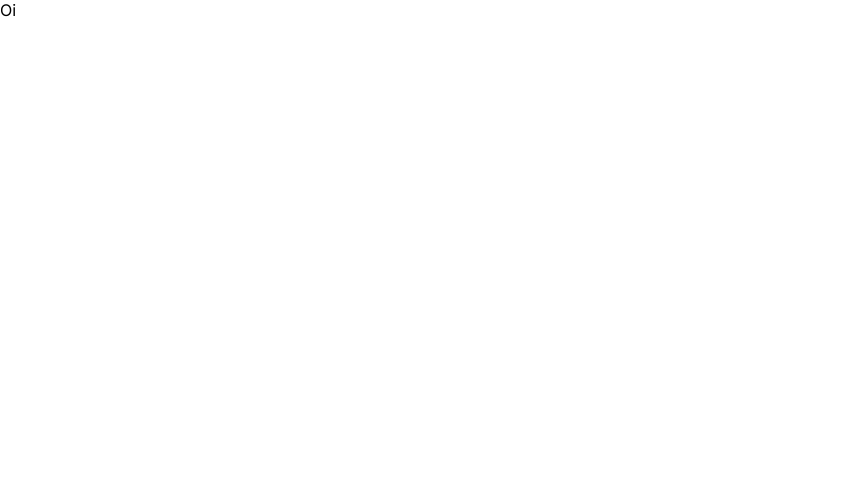
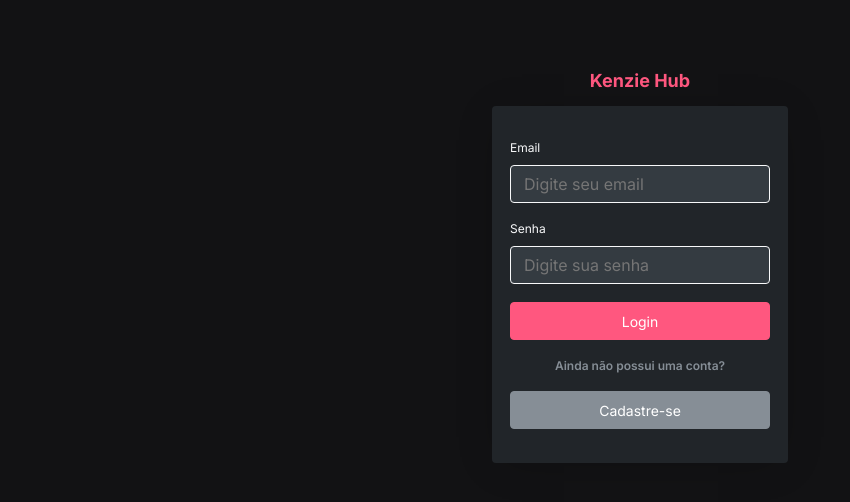
Before and after one commit to joaobuga35/Kenzie-hub, a React (Create React App) app: page / in a window 1280 px wide. Shown: the top 502 px of the page, without its empty margins (0-850 px from the left). Built offline with nearby package versions, Linux system fonts and the light colour scheme.

Commit message:
styles and redirected page

```diff
--- a/src/App.jsx
+++ b/src/App.jsx
@@ -1,10 +1,10 @@
-// import { RoutesMain as Routes } from "./routes";
+import { RoutesMain as Routes } from "./routes";
 import Global from "./styles/Global";
 function App() {
   return (
     <>
       <Global />
-      <p>Oi</p>
+      <Routes />
     </>
   );
 }
--- a/src/components/Form/styles.js
+++ b/src/components/Form/styles.js
@@ -7,10 +7,12 @@ export const Form = styled.form`
   padding: 3.4rem 1.8rem 3.4rem 1.8rem;
 
   display: flex;
-  justify-content: center;
   align-items: center;
   flex-direction: column;
   gap: 1.8rem;
 
   background-color: var(--gray-3);
+
+  border-radius: 0.4rem;
+  box-shadow: 0px 4px 40px -10px rgba(0, 0, 0, 0.25);
 `;
--- a/src/components/Input/index.jsx
+++ b/src/components/Input/index.jsx
@@ -0,0 +1,14 @@
+import { Label, Input } from "./styles.js";
+export const InputsMain = ({ id, label, type, register, placeholder }) => {
+  return (
+    <div className="containerInput">
+      <Label htmlFor={id}>{label}</Label>
+      <Input
+        id={id}
+        type={type}
+        placeholder={placeholder}
+        {...register}
+      ></Input>
+    </div>
+  );
+};
--- a/src/components/Input/styles.js
+++ b/src/components/Input/styles.js
@@ -5,6 +5,7 @@ export const Input = styled.input`
   height: 3.8rem;
 
   background-color: var(--gray-2);
+  color: var(--gray-0);
 
   border: 1px solid var(--gray-0);
   border-radius: 0.4rem;
@@ -13,3 +14,10 @@ export const Input = styled.input`
   padding-top: 0.8rem;
   padding-bottom: 0.8rem;
 `;
+
+export const Label = styled.label`
+  font-size: 1.2rem;
+  display: block;
+  margin-bottom: 1rem;
+  color: var(--gray-0);
+`;
--- a/src/pages/Login/index.jsx
+++ b/src/pages/Login/index.jsx
@@ -1 +1,40 @@
-export const Login = () => {};
+import { Form } from "../../components/Form/styles.js";
+import { InputsMain } from "../../components/Input";
+import { Logo } from "../../styles/Logo.js";
+import { BtnDefault } from "../../styles/Button.js";
+import { DivRedirectRegister } from "./styles.js";
+import { Link } from "react-router-dom";
+
+export const Login = () => {
+  return (
+    <div className="container">
+      <Logo marginTop={"7rem"} marginBottom={"1.5rem"}>
+        Kenzie Hub
+      </Logo>
+      <Form>
+        <InputsMain
+          label={"Email"}
+          type={"text"}
+          id={"email"}
+          placeholder={"Digite seu email"}
+        />
+        <InputsMain
+          label={"Senha"}
+          type={"password"}
+          id={"password"}
+          placeholder={"Digite sua senha"}
+        />
+        <BtnDefault
+          backColor={"var(--color-primary)"}
+          colorBorder={"var(--color-primary)"}
+        >
+          Login
+        </BtnDefault>
+        <DivRedirectRegister>
+          <span>Ainda não possui uma conta?</span>
+          <Link to={"/register"}>Cadastre-se</Link>
+        </DivRedirectRegister>
+      </Form>
+    </div>
+  );
+};
--- a/src/pages/Login/styles.js
+++ b/src/pages/Login/styles.js
@@ -0,0 +1,33 @@
+import styled from "styled-components";
+
+export const DivRedirectRegister = styled.div`
+  width: 100%;
+  display: flex;
+  flex-direction: column;
+  align-items: center;
+  gap: 1.8rem;
+
+  span {
+    font-size: 12px;
+    font-weight: 600;
+    color: var(--gray-1);
+  }
+
+  a {
+    background-color: var(--gray-1);
+    color: var(--color-background);
+
+    width: 100%;
+    height: 3.8rem;
+
+    border: 1px solid var(--gray-1);
+    border-radius: 0.4rem;
+
+    display: flex;
+    justify-content: center;
+    align-items: center;
+
+    font-size: 1.4rem;
+    text-decoration: none;
+  }
+`;
--- a/src/pages/Register/index.jsx
+++ b/src/pages/Register/index.jsx
@@ -1 +1,3 @@
-export const Register = () => {};
+export const Register = () => {
+  return <h1>Olaa registre-se</h1>;
+};
--- a/src/routes/index.jsx
+++ b/src/routes/index.jsx
@@ -1,11 +1,12 @@
-import { Route, Routes, Navigate } from "react-router-dom";
+import { Route, Routes } from "react-router-dom";
+import { Login } from "../pages/Login";
+import { Register } from "../pages/Register";
 
 export const RoutesMain = () => {
   return (
     <Routes>
-      {/* <Route path="" element={}>
-      </Route> */}
-      {/* <Route path="*" element={} /> */}
+      <Route path="/" element={<Login />} />
+      <Route path="/register" element={<Register />} />
     </Routes>
   );
 };
--- a/src/styles/Button.js
+++ b/src/styles/Button.js
@@ -13,6 +13,8 @@ export const BtnDefault = styled.button`
   display: flex;
   justify-content: center;
   align-items: center;
+
+  font-size: 1.4rem;
 `;
 
 export const BtnLogoutAndBack = styled.button`
--- a/src/styles/Global.js
+++ b/src/styles/Global.js
@@ -43,4 +43,18 @@ export default createGlobalStyle`
   button {
     cursor: pointer;
   }
+
+  .container {
+    height: 100vh;
+    width: 100vw;
+    background-color: var(--gray-4);
+    display: flex;
+    align-items: center;
+    flex-direction: column;
+  }
+
+  .containerInput {
+    width: 100%;
+  }
+
 `;
--- /dev/null
+++ b/src/styles/Logo.js
@@ -0,0 +1,8 @@
+import styled from "styled-components";
+export const Logo = styled.h1`
+  margin-top: ${(props) => props.marginTop};
+  margin-bottom: ${(props) => props.marginBottom};
+  font-weight: 700;
+  font-size: 1.8rem;
+  color: var(--color-primary);
+`;
```
